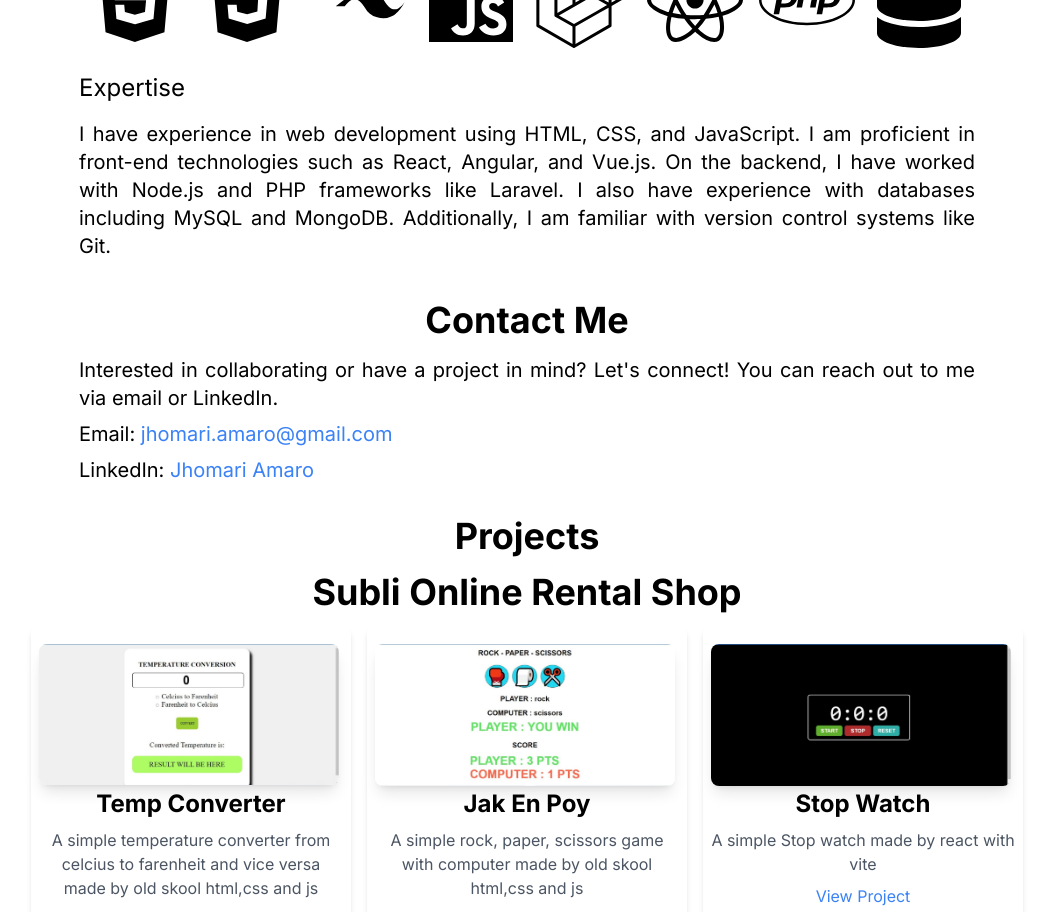
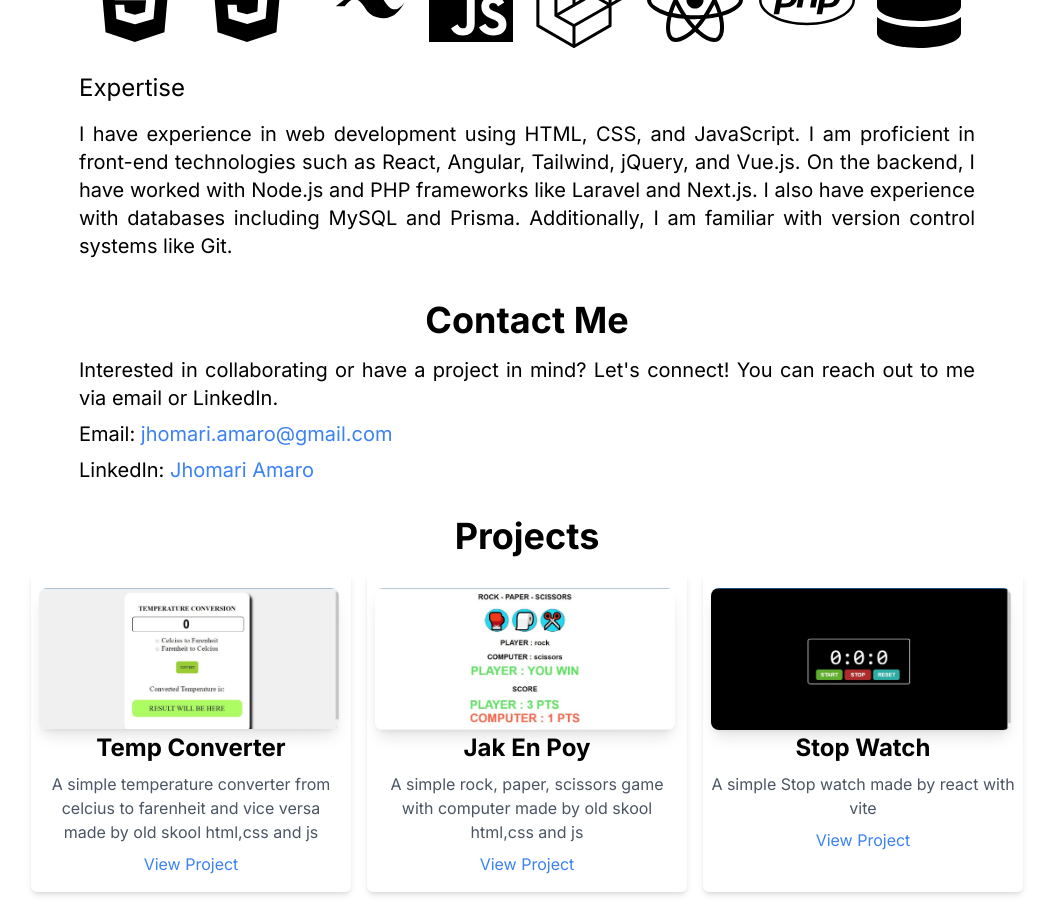
Before and after one commit to Amaro018/my-profile2024, a Next.js app: page / in a window 1280 px wide. Shown: the part 800-1712 px from the top of the page, without its empty margins (113-1166 px from the left). Built offline with nearby package versions, Linux system fonts and the light colour scheme.

Commit message:
for the change

```diff
--- a/src/app/page.js
+++ b/src/app/page.js
@@ -209,9 +209,9 @@ export default function Home() {
             <p className="text-xl">
               I have experience in web development using HTML, CSS, and
               JavaScript. I am proficient in front-end technologies such as
-              React, Angular, and Vue.js. On the backend, I have worked with
-              Node.js and PHP frameworks like Laravel. I also have experience
-              with databases including MySQL and MongoDB. Additionally, I am
+              React, Angular, Tailwind, jQuery, and Vue.js. On the backend, I have worked with
+              Node.js and PHP frameworks like Laravel and Next.js. I also have experience
+              with databases including MySQL and Prisma. Additionally, I am
               familiar with version control systems like Git.
             </p>
           </div>
--- a/src/app/projects.js
+++ b/src/app/projects.js
@@ -93,9 +93,9 @@ const Projects = () => {
       <div className="text-center my-4">
         <p className="text-4xl font-bold">Projects</p>
       </div>
-      <div className="text-center my-4">
+      {/* <div className="text-center my-4">
         <p className="text-4xl font-bold">Subli Online Rental Shop</p>
-      </div>
+      </div> */}
       <div className="flex flex-wrap justify-center  gap-4">
         {projects.map((project) => (
           <div
```
Also changed, not shown: 1 other file (tests, documents, lock files or other folders).
